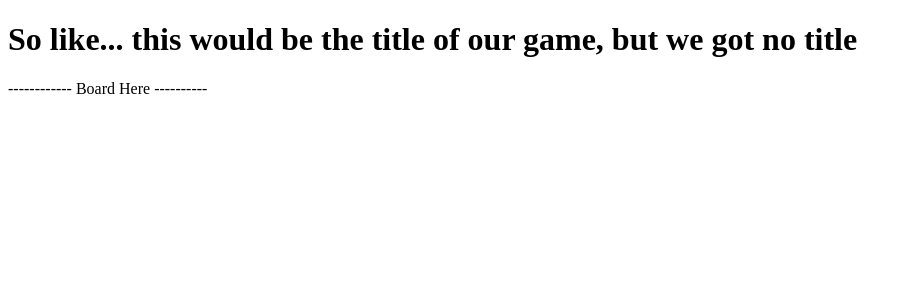
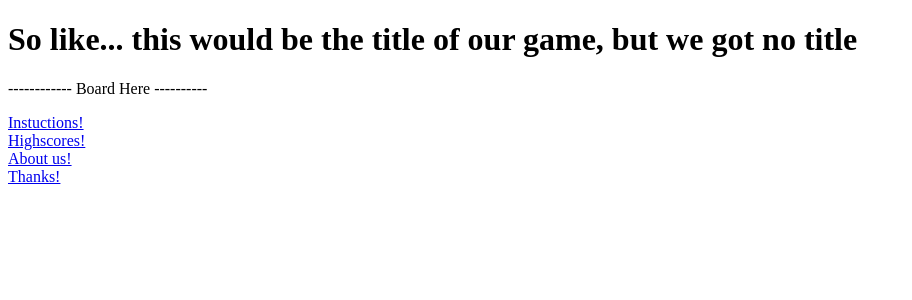
Before and after one commit to BonNgyn/wateriswet, a Python web app: template templates/main.html in a window 1280 px wide. Shown: the top 300 px of the page, without its empty margins (0-912 px from the left). Run offline with Jinja, Linux system fonts and the light colour scheme; the template is opened without the code that fills it, so the values that code supplies are empty; some libraries are stand-ins or nearby versions.

Commit message:
can link to other html files

```diff
--- a/app.yaml
+++ b/app.yaml
@@ -15,6 +15,9 @@ handlers:
 - url: /js
   static_dir: js
 
+- url: /resources
+  static_dir: resources
+
 - url: .*
   script: main.app
 
--- a/templates/highscore.html
+++ b/resources/highscore.html
@@ -6,6 +6,6 @@
 	</head>
 
 	<body>
-		<h1> ABOUT US</h1>
+		<h1> WORK IN PROGRESS</h1>
 	</body>
 </html>
--- a/templates/instruct.html
+++ b/resources/instruct.html
@@ -6,6 +6,6 @@
 	</head>
 
 	<body>
-		<h1> ABOUT US</h1>
+		<h1> INSTRUCTIONS</h1>
 	</body>
 </html>
--- a/templates/thanks.html
+++ b/resources/thanks.html
@@ -6,6 +6,6 @@
 	</head>
 
 	<body>
-		<h1> ABOUT US</h1>
+		<h1> THANK YOU GOOGLE! </h1>
 	</body>
 </html>
--- a/templates/main.html
+++ b/templates/main.html
@@ -12,5 +12,29 @@
 	<body>
 		<h1> So like... this would be the title of our game, but we got no title</h1>
 		<p> ------------ Board Here ----------</p>
+		<div class= "instuctions">
+          <a href = "../resources/instruct.html" >
+             Instuctions!
+          </a>
+    </div>
+		<div class= "highscores">
+					<a href = "../resources/highscore.html" >
+						 Highscores!
+					</a>
+		</div>
+		<div class= "aboutus">
+					<a href = "../resources/aboutus.html" >
+						 About us!
+					</a>
+		</div>
+		<div class= "thanks">
+					<a href = "../resources/thanks.html" >
+						 Thanks!
+					</a>
+		</div>
+
+
+
+    </div>
 	</body>
 </html>
```
Also changed, not shown: main.py (+3 -17 lines), resources/aboutus.html (renamed from templates/aboutus.html), 2 other files.
